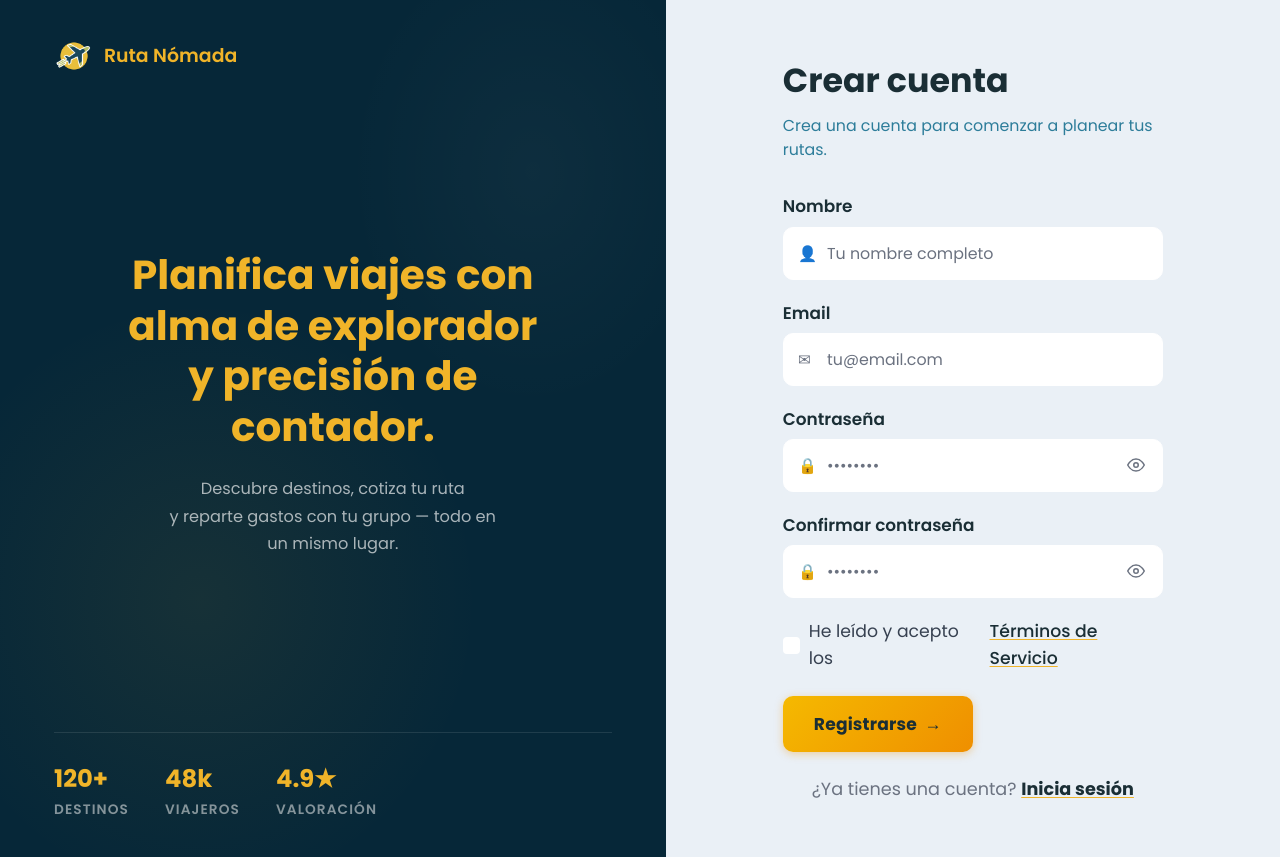
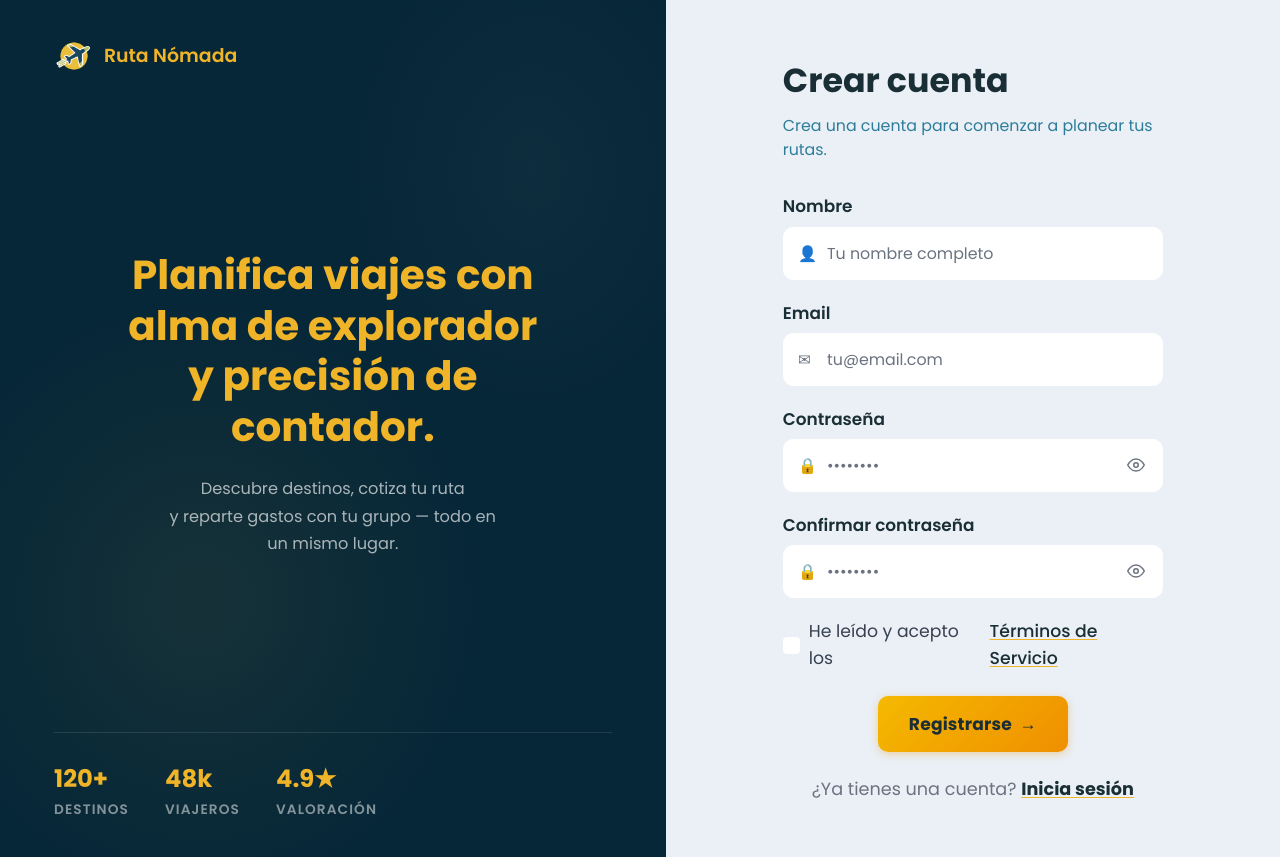
Before and after one commit to sunShine11074/ruta-nomada, a PHP site: page /register.php in a window 1280 px wide. Run offline with PHP 8.4, Linux system fonts and the light colour scheme.

Commit message:
El boton de ingresar no estaba centrado, ya fue corregido

```diff
--- a/style.css
+++ b/style.css
@@ -368,7 +368,7 @@ a { color: inherit; text-decoration: none; }
     transition: background .15s, transform .1s, box-shadow .15s;
     box-shadow: 0 2px 8px rgba(239, 143, 0, .35);
     letter-spacing: .01em;
-    margin-top: .15rem;
+    margin: .15rem auto 0;
 }
 
 .btn-primary:hover:not(:disabled) {
```
